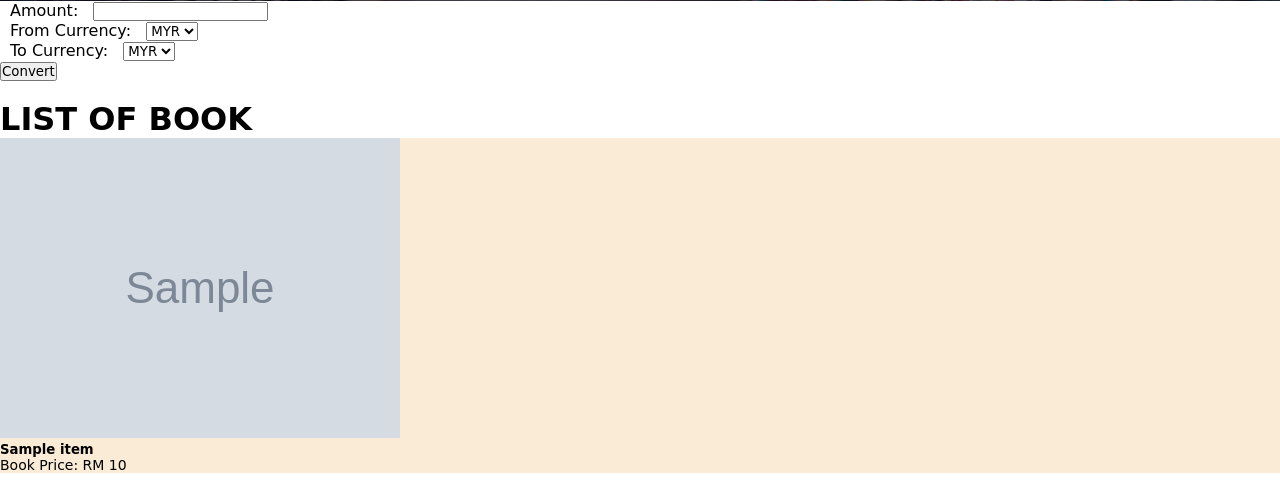
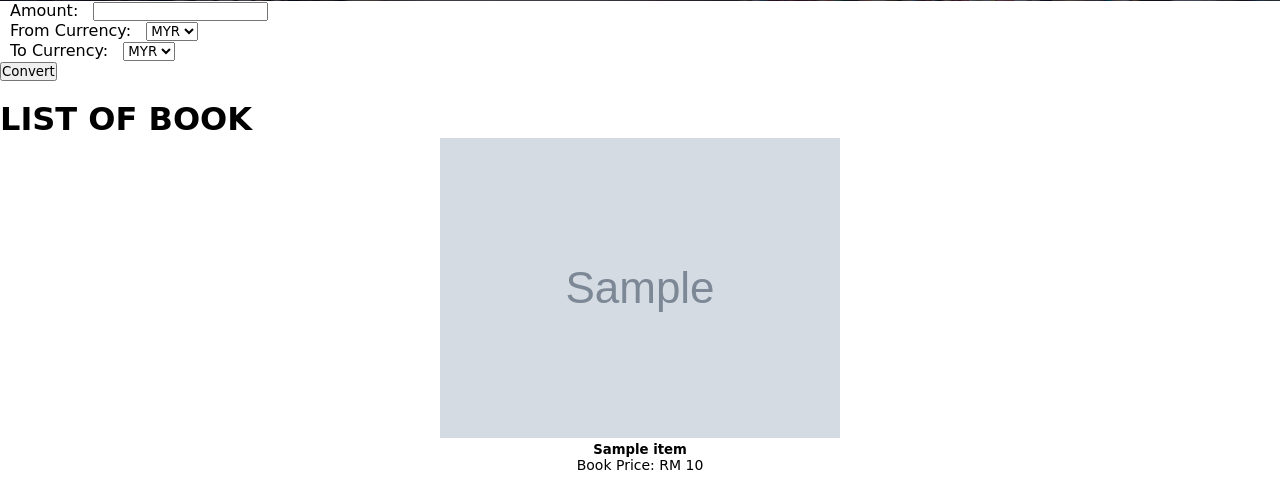
Before and after one commit to TJiaYing/bookstore-management-system, a PHP site: page /homepage.php in a window 1280 px wide. Shown: the part 799-1291 px from the top of the page. Run offline with PHP 8.4, Linux system fonts and the light colour scheme; tables that the repository leaves empty or names only in its code hold one stand-in row (values such as "Sample post"); grey boxes marked "Sample" are stand-in pictures; some web fonts are replaced.

Commit message:
Add files via upload

```diff
--- a/home_page.css
+++ b/home_page.css
@@ -106,10 +106,6 @@ nav img{
     background: red;
     transition: 1s;
 }
-.card{
-    background-color: antiquewhite;
-    cursor:pointer;
-}
 
 
 
--- a/homepage.php
+++ b/homepage.php
@@ -39,11 +39,31 @@
         // Display the user's information
         echo "<p>Welcome, $name!</p>";
         echo "<p>Email: $email</p>";
+        echo "<br>";
+        // Add the logout button
+        echo '<div class="text-center">';
+        echo '    <form action="homepage.php" method="post">';
+        echo '        <input type="hidden" name="logout" value="true">';
+        echo '        <input type="submit" class="btn btn-primary" value="Logout">';
+        echo '    </form>';
+        echo '</div>';
     } else {
         // If the user is not logged in or registered, show an empty message
         echo "<p>Please login or register to see your information.</p>";
     }
-    ?>
+    // Handle logout request
+    if (isset($_POST['logout']) && $_POST['logout'] === 'true') {
+        // Clear all session variables
+        $_SESSION = array();
+
+        // Destroy the session
+        session_destroy();
+
+        // Redirect the user to the homepage or login page
+        header("Location: homepage.php"); // Replace 'index.php' with your homepage URL
+        exit();
+    }
+?>
     </div>
   </section>
   <!------pengenalan------>
@@ -76,8 +96,8 @@
     </form>
 <?php
 function convertCurrency($amount, $fromCurrency, $toCurrency) {
-    $apiKey = 'fca_live_ZsI2JbPb6HpyaKwQsjDyt9S236nKNI0okT9Usk5J'; // Replace this with your actual API key from freecurrencyapi.com
-    $endpoint = "https://api.freecurrencyapi.com/v1/latest?base_currency={$fromCurrency}";
+    $apiKey = '5b2944abdb37a56b17d365aae3cff0a7'; // Replace this with your actual API key from freecurrencyapi.com
+    $endpoint = "http://api.exchangeratesapi.io/v1/";
 
     // Initialize the HTTP client
     $curl = curl_init();
@@ -129,19 +149,31 @@ if ($conn->connect_error) {
     die("Connection failed: " . $conn->connect_error);
 }
 
+// Scan the "bookimages/" directory for image files
+$imagesDir = "bookimages/";
+$images = glob($imagesDir . "*.png");
+
 // Retrieve book information from the database
 $sql = "SELECT * FROM tbl_items"; // Change 'books' to your actual table name
 $result = $conn->query($sql);
 
-// Display book information
+// Display book information and images as individual cards
 if ($result->num_rows > 0) {
-  while ($row = $result->fetch_assoc()) {
-      echo '<div class="col-md-4 mb-3">';
-      echo '  <div class="card">';
-      echo '    <img src="bookimages/' . $row["bookimage"] . '" class="card-img-top" alt="' . $row["tmp_name"] . '">';
-      echo '    <div class="card-body">';
-      echo '      <h5 class="card-title">' . $row["item_name"] . '</h5>';
-      echo '      <p class="card-text">Book Price: RM ' . $row["item_price"] . '</p>';
+    while ($row = $result->fetch_assoc()) {
+        echo '<div class="container mb-4">';
+        echo '  <div class="row justify-content-center">';
+        echo '    <div class="col-8 col-md-6 col-lg-4">';
+        echo '      <div class="border rounded p-3">';
+        echo '        <div class="text-center">';
+// Check if "bookimage" key exists before accessing it
+if (isset($row["bookimage"])) {
+    echo '    <img src="' . $imagesDir . $row["bookimage"] . '" class="card-img-top" alt="Book Image">';
+} else {
+    echo '    <img src="bookimages/default_image.png" class="card-img-top" alt="Default Image">';
+}
+      echo '       <h5>' . $row["item_name"] . '</h5>';
+      echo '      <p class="mb-0">Book Price: RM ' . $row["item_price"] . '</p>';
+      echo '        </div>';
       echo '    </div>';
       echo '  </div>';
       echo '</div>';
```
Also changed, not shown: login.php (+4 -4 lines), seller.php (+18 -9 lines), bookimages/6.png (added), bookimages/7.png (added), bookimages/default-image.png (added), bookimages/na.png (added).
